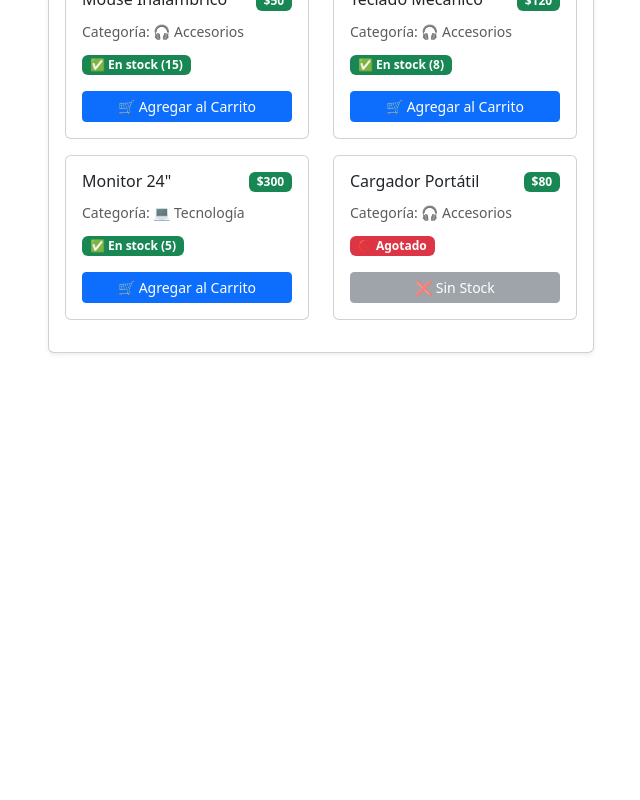
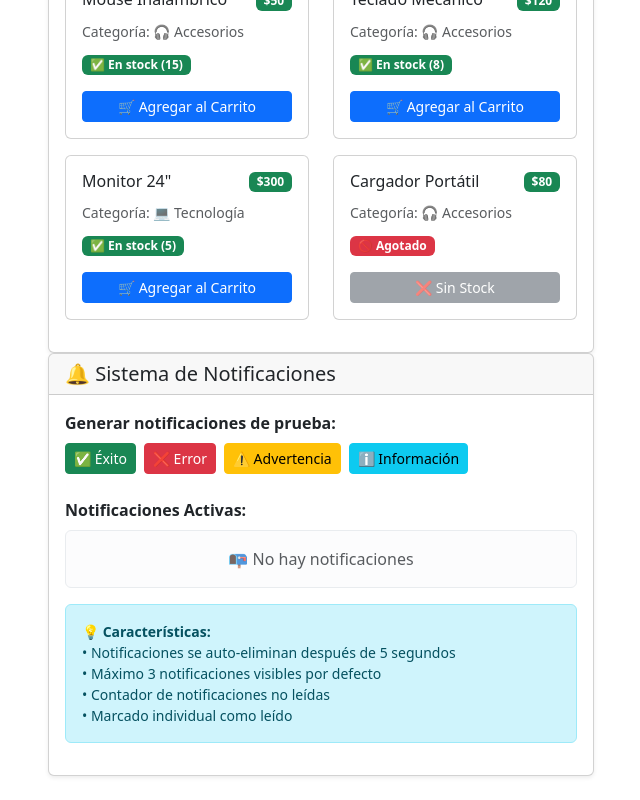
Before and after one commit to Pablobasso25/React-Theory, a React (Vite) app: page / in a window 1280 px wide. Shown: the part 5930-6730 px from the top of the page, without its empty margins (34-674 px from the left). Before the commit the page ends 6307 px from the top, so only its background shows below. Built offline with nearby package versions, Linux system fonts and the light colour scheme.

Commit message:
add theoty

```diff
--- a/src/App2.jsx
+++ b/src/App2.jsx
@@ -9,6 +9,7 @@ import FormularioRegistro from "./components/formularioRegistro/FormularioRegist
 import PerfilUsuario from "./components/renderizadoCondicional/PerfilUsuario";
 import ListaTareas from "./components/renderizadoCondicional/ListaTareas";
 import TiendaOnline from "./components/renderizadoCondicional/TiendaOnline";
+import SistemaNotificaciones from "./components/renderizadoCondicional/SistemaNotificaciones";
 
 function App2() {
   return (
@@ -44,6 +45,7 @@ function App2() {
           <PerfilUsuario />
           <ListaTareas />
           <TiendaOnline />
+          <SistemaNotificaciones />
         </Col>
       </Row>
     </Container>
--- /dev/null
+++ b/src/components/renderizadoCondicional/SistemaNotificaciones.jsx
@@ -0,0 +1,243 @@
+// src/components/SistemaNotificaciones.jsx - VERSIÓN COMPLETA
+import React, { useState, useEffect } from "react";
+import { Card, Button, Alert, Badge } from "react-bootstrap";
+
+function SistemaNotificaciones() {
+  const [notificaciones, setNotificaciones] = useState([]);
+  const [mostrarTodas, setMostrarTodas] = useState(false);
+
+  // 🎯 AGREGAR NOTIFICACIÓN
+  const agregarNotificacion = (tipo, mensaje) => {
+    const nuevaNotificacion = {
+      id: Date.now(),
+      tipo,
+      mensaje,
+      timestamp: new Date(),
+      leida: false,
+    };
+
+    setNotificaciones((prev) => [nuevaNotificacion, ...prev]);
+  };
+
+  // 🎯 ELIMINAR NOTIFICACIÓN
+  const eliminarNotificacion = (id) => {
+    setNotificaciones((prev) => prev.filter((notif) => notif.id !== id));
+  };
+
+  // 🎯 MARCAR COMO LEÍDA
+  const marcarComoLeida = (id) => {
+    setNotificaciones((prev) =>
+      prev.map((notif) => (notif.id === id ? { ...notif, leida: true } : notif))
+    );
+  };
+
+  // 🎯 OBTENER ESTILOS SEGÚN TIPO
+  const obtenerEstilosNotificacion = (tipo) => {
+    switch (tipo) {
+      case "exito":
+        return { variant: "success", icono: "✅" };
+      case "error":
+        return { variant: "danger", icono: "❌" };
+      case "advertencia":
+        return { variant: "warning", icono: "⚠️" };
+      case "info":
+        return { variant: "info", icono: "ℹ️" };
+      default:
+        return { variant: "secondary", icono: "📢" };
+    }
+  };
+
+  // 🎯 CONTADOR DE NO LEÍDAS
+  const notificacionesNoLeidas = notificaciones.filter((n) => !n.leida).length;
+
+  // 🎯 AUTO-ELIMINAR NOTIFICACIONES DESPUÉS DE 5 SEGUNDOS
+  useEffect(() => {
+    const timer = setInterval(() => {
+      if (notificaciones.length > 0) {
+        const ahora = new Date();
+        setNotificaciones((prev) =>
+          prev.filter((notif) => ahora - notif.timestamp < 5000)
+        );
+      }
+    }, 1000);
+
+    return () => clearInterval(timer);
+  }, [notificaciones]);
+
+  // 🎯 LIMPIAR TODAS LAS NOTIFICACIONES
+  const limpiarTodas = () => {
+    setNotificaciones([]);
+  };
+
+  return (
+    <Card className="shadow-sm">
+      <Card.Header>
+        <div className="d-flex justify-content-between align-items-center">
+          <h5 className="mb-0">🔔 Sistema de Notificaciones</h5>
+          <div>
+            {notificacionesNoLeidas > 0 && (
+              <Badge bg="danger" className="me-2">
+                {notificacionesNoLeidas} no leídas
+              </Badge>
+            )}
+            {notificaciones.length > 0 && (
+              <Button variant="outline-danger" size="sm" onClick={limpiarTodas}>
+                🗑️ Limpiar Todas
+              </Button>
+            )}
+          </div>
+        </div>
+      </Card.Header>
+
+      <Card.Body>
+        {/* 🎯 BOTONES PARA GENERAR NOTIFICACIONES */}
+        <div className="mb-4">
+          <strong>Generar notificaciones de prueba:</strong>
+          <div className="mt-2 d-flex flex-wrap gap-2">
+            <Button
+              variant="success"
+              size="sm"
+              onClick={() =>
+                agregarNotificacion("exito", "¡Operación completada con éxito!")
+              }
+            >
+              ✅ Éxito
+            </Button>
+            <Button
+              variant="danger"
+              size="sm"
+              onClick={() =>
+                agregarNotificacion(
+                  "error",
+                  "Ha ocurrido un error en el sistema"
+                )
+              }
+            >
+              ❌ Error
+            </Button>
+            <Button
+              variant="warning"
+              size="sm"
+              onClick={() =>
+                agregarNotificacion(
+                  "advertencia",
+                  "Advertencia: Espacio de almacenamiento al 90%"
+                )
+              }
+            >
+              ⚠️ Advertencia
+            </Button>
+            <Button
+              variant="info"
+              size="sm"
+              onClick={() =>
+                agregarNotificacion("info", "Nueva actualización disponible")
+              }
+            >
+              ℹ️ Información
+            </Button>
+          </div>
+        </div>
+
+        {/* 🔔 NOTIFICACIONES ACTIVAS */}
+        <div className="mb-3">
+          <div className="d-flex justify-content-between align-items-center mb-2">
+            <strong>Notificaciones Activas:</strong>
+            {notificaciones.length > 0 && (
+              <Button
+                variant="outline-secondary"
+                size="sm"
+                onClick={() => setMostrarTodas(!mostrarTodas)}
+              >
+                {mostrarTodas ? "📋 Ocultar Antiguas" : "📋 Mostrar Todas"}
+              </Button>
+            )}
+          </div>
+
+          {/* 🎯 SIN NOTIFICACIONES */}
+          {notificaciones.length === 0 && (
+            <Alert variant="light" className="text-center text-muted">
+              📭 No hay notificaciones
+            </Alert>
+          )}
+
+          {/* 🎯 LISTA DE NOTIFICACIONES */}
+          {(mostrarTodas ? notificaciones : notificaciones.slice(0, 3)).map(
+            (notificacion) => {
+              const estilos = obtenerEstilosNotificacion(notificacion.tipo);
+
+              return (
+                <Alert
+                  key={notificacion.id}
+                  variant={estilos.variant}
+                  className="d-flex justify-content-between align-items-start mb-2"
+                >
+                  <div className="flex-grow-1">
+                    <div className="d-flex align-items-center mb-1">
+                      <span className="me-2">{estilos.icono}</span>
+                      <strong>
+                        {notificacion.tipo.charAt(0).toUpperCase() +
+                          notificacion.tipo.slice(1)}
+                      </strong>
+                      {!notificacion.leida && (
+                        <Badge bg="dark" className="ms-2">
+                          NUEVO
+                        </Badge>
+                      )}
+                    </div>
+                    <div className="small">{notificacion.mensaje}</div>
+                    <div className="small text-muted mt-1">
+                      {notificacion.timestamp.toLocaleTimeString()}
+                    </div>
+                  </div>
+
+                  <div className="d-flex gap-1 ms-2">
+                    {!notificacion.leida && (
+                      <Button
+                        variant="outline-dark"
+                        size="sm"
+                        onClick={() => marcarComoLeida(notificacion.id)}
+                      >
+                        👁️
+                      </Button>
+                    )}
+                    <Button
+                      variant="outline-dark"
+                      size="sm"
+                      onClick={() => eliminarNotificacion(notificacion.id)}
+                    >
+                      ✕
+                    </Button>
+                  </div>
+                </Alert>
+              );
+            }
+          )}
+
+          {/* 🎯 MOSTRAR CONTADOR SI HAY MÁS */}
+          {!mostrarTodas && notificaciones.length > 3 && (
+            <div className="text-center mt-2">
+              <Badge bg="secondary">
+                +{notificaciones.length - 3} notificaciones más...
+              </Badge>
+            </div>
+          )}
+        </div>
+
+        {/* 💡 INFORMACIÓN */}
+        <Alert variant="info" className="small">
+          <strong>💡 Características:</strong>
+          <br />
+          • Notificaciones se auto-eliminan después de 5 segundos
+          <br />
+          • Máximo 3 notificaciones visibles por defecto
+          <br />
+          • Contador de notificaciones no leídas
+          <br />• Marcado individual como leído
+        </Alert>
+      </Card.Body>
+    </Card>
+  );
+}
+
+export default SistemaNotificaciones;
```
